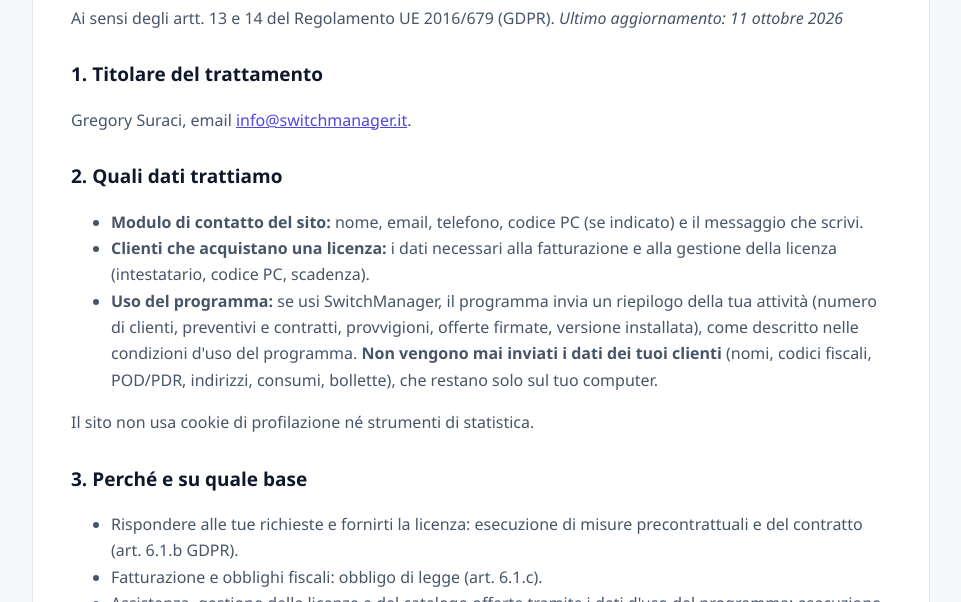
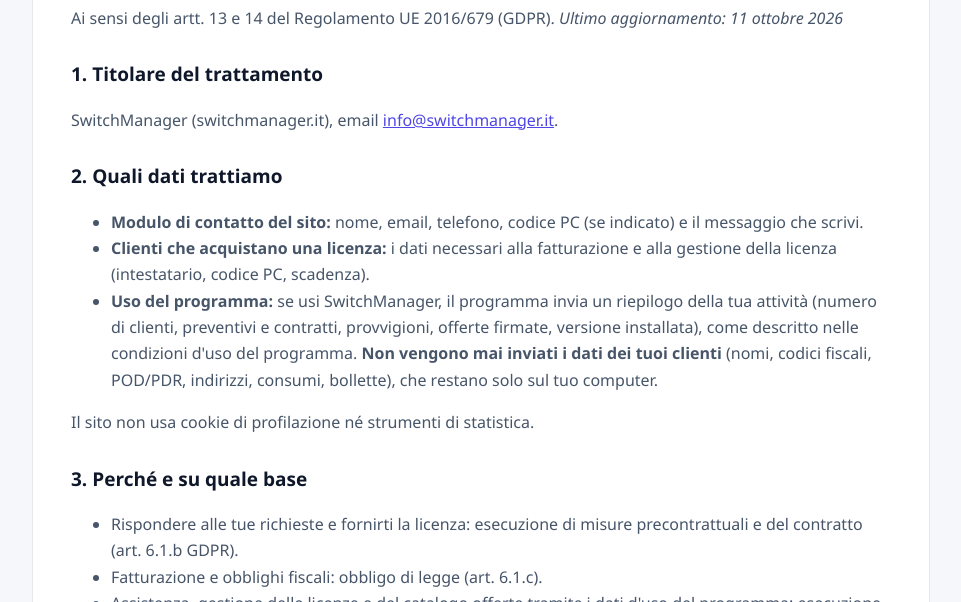
Before and after one commit to suracigregory97/switchmanager-sito, a plain HTML site: page privacy.html in a window 1280 px wide. Shown: the part 198-800 px from the top of the page, without its empty margins (159-1120 px from the left). Drawn offline with Linux system fonts and the light colour scheme.

Commit message:
Sito: privacy.html

```diff
--- a/privacy.html
+++ b/privacy.html
@@ -16,7 +16,7 @@
 <p>Ai sensi degli artt. 13 e 14 del Regolamento UE 2016/679 (GDPR). <em>Ultimo aggiornamento: 11 ottobre 2026</em></p>
 
 <h2>1. Titolare del trattamento</h2>
-<p>Gregory Suraci, email <a href="mailto:info@switchmanager.it">info@switchmanager.it</a>.</p>
+<p>SwitchManager (switchmanager.it), email <a href="mailto:info@switchmanager.it">info@switchmanager.it</a>.</p>
 
 <h2>2. Quali dati trattiamo</h2>
 <ul>
```
